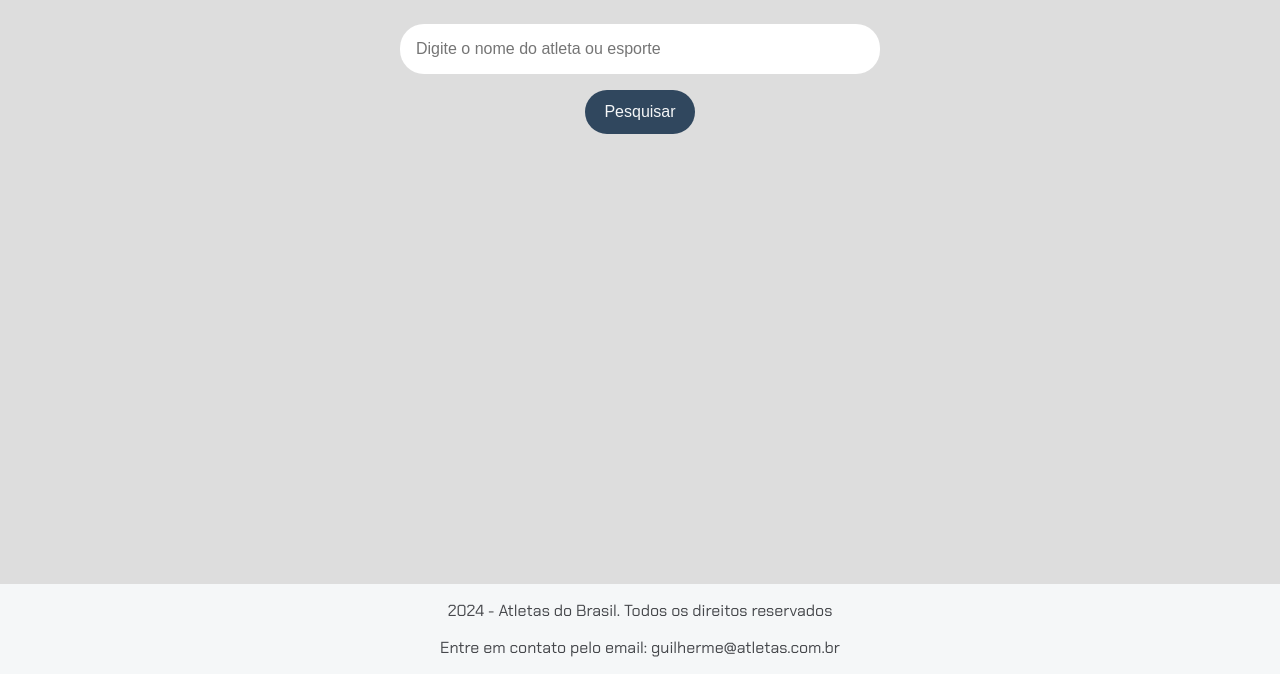
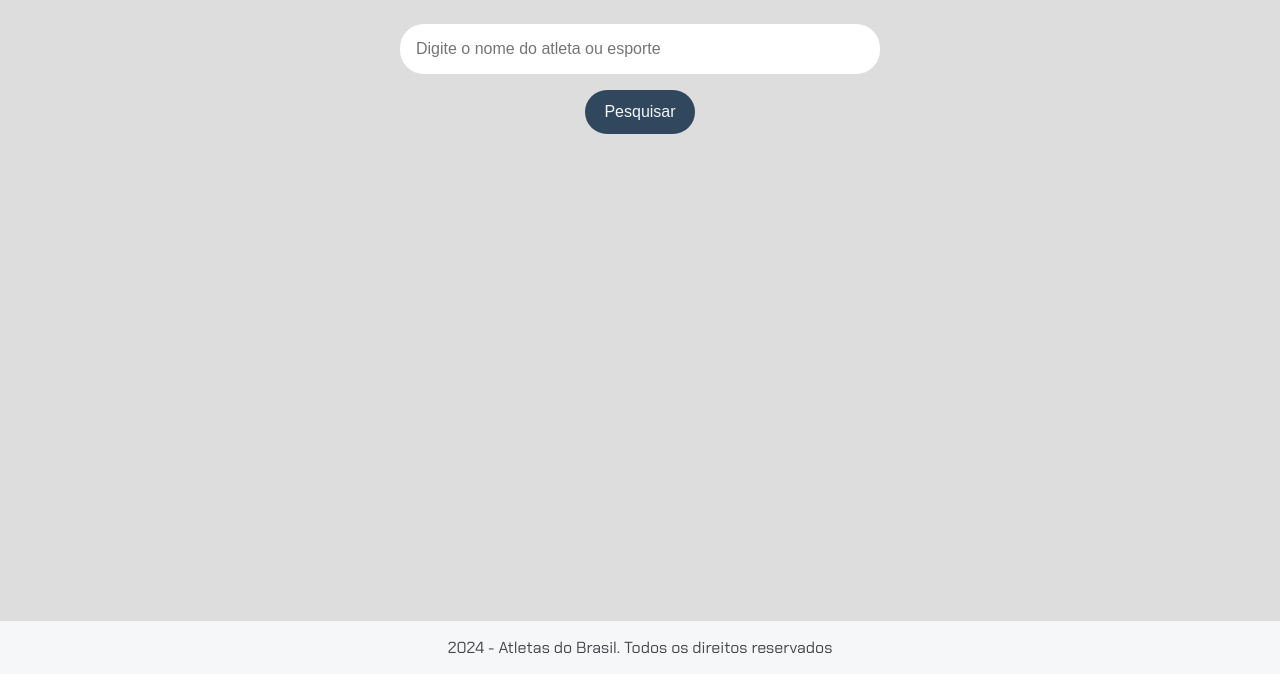
Before and after one commit to marcosokamoto/atletas, a plain HTML site: page index.html in a window 1280 px wide. Shown: the part 126-800 px from the top of the page. Drawn offline with Linux system fonts and the light colour scheme.

Commit message:
desvendando atletas

```diff
--- a/index.html
+++ b/index.html
@@ -22,7 +22,6 @@
     </main>
     <footer>
         <p>2024 - Atletas do Brasil. Todos os direitos reservados</p>
-        <p>Entre em contato pelo email: guilherme@atletas.com.br</p>
     </footer>
     <script src="dados.js"></script>
     <script src="app.js"></script>
```
